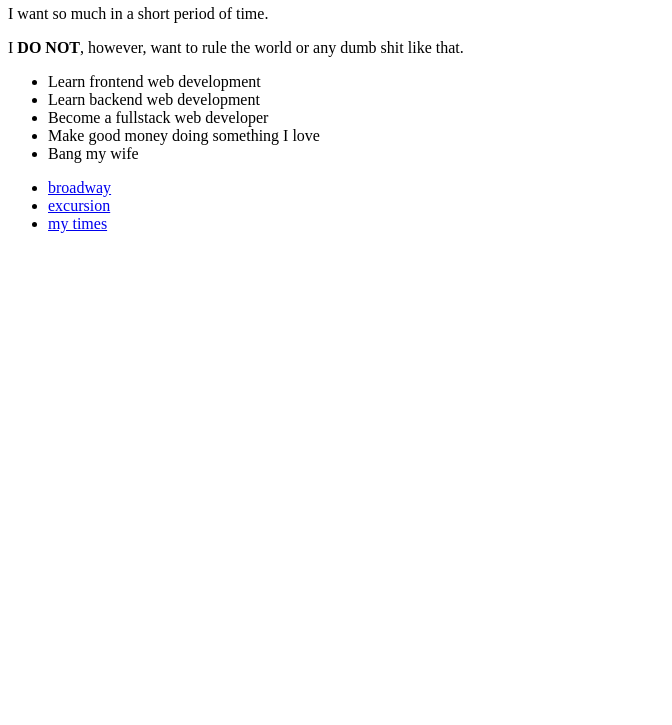
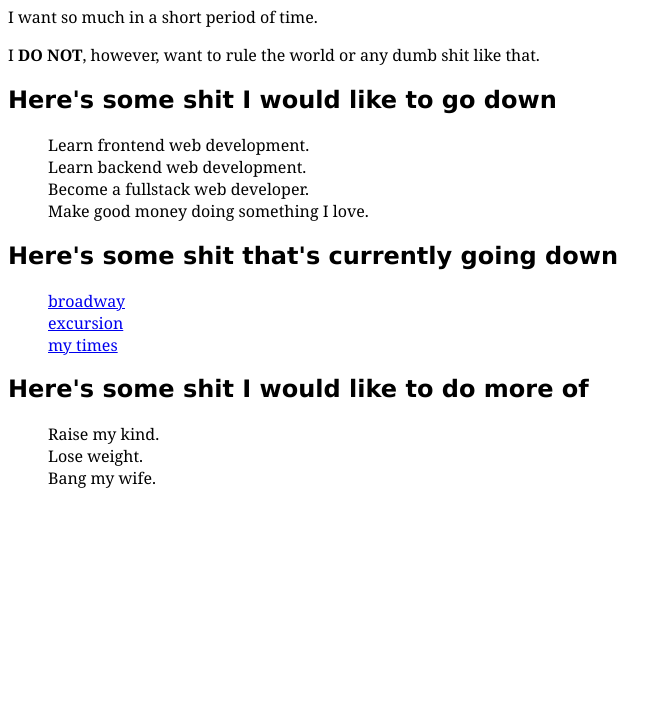
Before and after one commit to jkrueg75/jkrueg75.github.io, a plain HTML site: page index.html in a window 1280 px wide. Shown: the part 75-800 px from the top of the page, without its empty margins (0-672 px from the left). Drawn offline with Linux system fonts and the light colour scheme.

Commit message:
Added some superfluous content as well as some CSS.

```diff
--- a/index.html
+++ b/index.html
@@ -2,7 +2,7 @@
 <html>
   <head>
     <meta charset="utf-8">
-    <link href="resources/css/index.css" type="text/css" rel="stylesheet">
+    <link href="resources/style.css" type="text/css" rel="stylesheet">
     <title>Jon Krueger</title>
   </head>
   <body>
@@ -11,15 +11,18 @@
     <p>I want so much in a short period of time.</p>
     <p>I <strong>DO NOT</strong>, however, want to rule the world or any dumb shit like that.</p>
 
-    <ul>
-      <li>Learn frontend web development</li>
-      <li>Learn backend web development</li>
-      <li>Become a fullstack web developer</li>
-      <li>Make good money doing something I love</li>
-      <li>Bang my wife</li>
-    </ul>
+    <div class="likes">
+      <h2>Here's some shit I would like to go down</h2>
+      <ul>
+        <li>Learn frontend web development.</li>
+        <li>Learn backend web development.</li>
+        <li>Become a fullstack web developer.</li>
+        <li>Make good money doing something I love.</li>
+      </ul>
+    </div>
 
     <div class="projects">
+      <h2>Here's some shit that's currently going down</h2>
       <ul>
         <li><a href="https://jkrueg75.github.io/broadway/" target= _blank>broadway</a></li>
         <li><a href="https://jkrueg75.github.io/excursion/" target= _blank>excursion</a></li>
@@ -27,5 +30,14 @@
       </ul>
     </div>
 
+    <div class="more">
+      <h2>Here's some shit I would like to do more of</h2>
+      <ul>
+        <li>Raise my kind.</li>
+        <li>Lose weight.</li>
+        <li>Bang my wife.</li>
+      </ul>
+    </div>
+
   </body>
 </html>
--- /dev/null
+++ b/resources/style.css
@@ -0,0 +1,11 @@
+* {
+  font-family: Georgia;
+}
+
+h1, h2 {
+  font-family: Verdana;
+}
+
+li {
+  list-style: none;
+}
```
